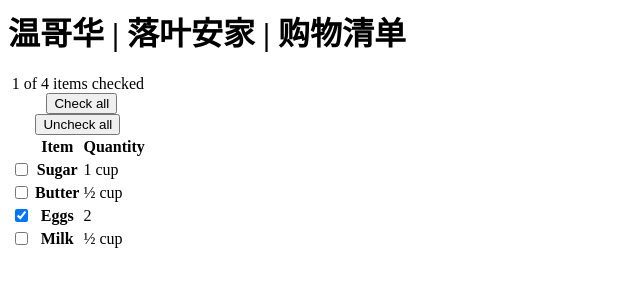
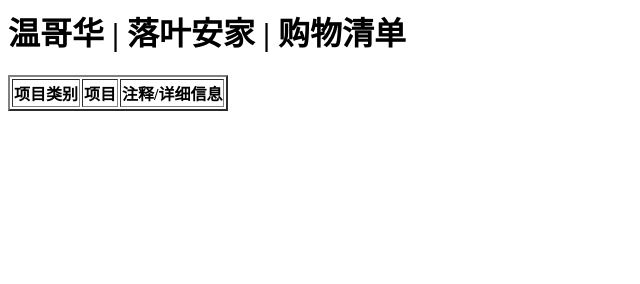
Before and after one commit to StevenChen1015/shoppinglist, a plain HTML site: page index.html in a window 1280 px wide. Shown: the whole page, without its empty margins (0-640 px from the left). Drawn offline with nearby package versions, Linux system fonts and the light colour scheme.

Commit message:
Update index.html

```diff
--- a/index.html
+++ b/index.html
@@ -1,72 +1,23 @@
-<h1>温哥华 | 落叶安家 | 购物清单</h1>
+<html>
+<head>
+    <script type="text/javascript" src="http://ajax.googleapis.com/ajax/libs/jquery/1.6.2/jquery.min.js"> </script>
+    <script src="index.js"></script>
+</head>
 
-
-<table class="pf-c-table pf-m-grid-lg" role="grid" aria-label="Shopping list">
-  <caption>
-    <span id="caption-text">1 of 4 items checked</span>
-    &nbsp;
-    <button id="check-all-button" class="pf-c-button pf-m-primary" type="button">
-      Check all
-    </button>
-    <button id="uncheck-all-button" class="pf-c-button pf-m-secondary" type="button">
-      Uncheck all
-    </button>
-  </caption>
-  <thead>
-    <tr>
-      <td />
-      <th scope="col">
-        Item
-      </th>
-      <th scope="col">
-        Quantity
-      </th>
-    </tr>
-  </thead>
-  <tbody>
-    <tr>
-      <td class="pf-c-table__check">
-        <input type="checkbox" name="sugar" aria-labelledby="item-1-sugar" />
-      </td>
-      <th data-label="Item">
-        <div id="item-1-sugar">Sugar</div>
-      </th>
-      <td data-label="Quantity">
-        1 cup
-      </td>
-    </tr>
-    <tr>
-      <td class="pf-c-table__check">
-        <input type="checkbox" name="butter" aria-labelledby="item-2-butter" />
-      </td>
-      <th data-label="Item">
-        <div id="item-2-butter">Butter</div>
-      </th>
-      <td data-label="Quantity">
-        ½ cup
-      </td>
-    </tr>
-    <tr class="checked">
-      <td class="pf-c-table__check">
-        <input type="checkbox" name="eggs" aria-labelledby="item-3-eggs" checked />
-      </td>
-      <th data-label="Item">
-        <div id="item-3-eggs">Eggs</div>
-      </th>
-      <td data-label="Quantity">
-        2
-      </td>
-    </tr>
-    <tr>
-      <td class="pf-c-table__check">
-        <input type="checkbox" name="milk" aria-labelledby="item-4-milk" />
-      </td>
-      <th data-label="Item">
-        <div id="item-4-milk">Milk</div>
-      </th>
-      <td data-label="Quantity">
-        ½ cup
-      </td>
-    </tr>
-  </tbody>
-</table>
+<body>
+    <h1>温哥华 | 落叶安家 | 购物清单</h1>
+    <div class="wrapper">
+        <div class="shoppingList">
+            <table id="itemsData" border="2">
+                <thead>
+                    <th>项目类别</th>
+                    <th>项目</th>
+                    <th>注释/详细信息</th>
+                </thead>
+                <tbody>
+                </tbody>
+            </table>
+        </div>
+    </div>
+</body>
+</html>
```
